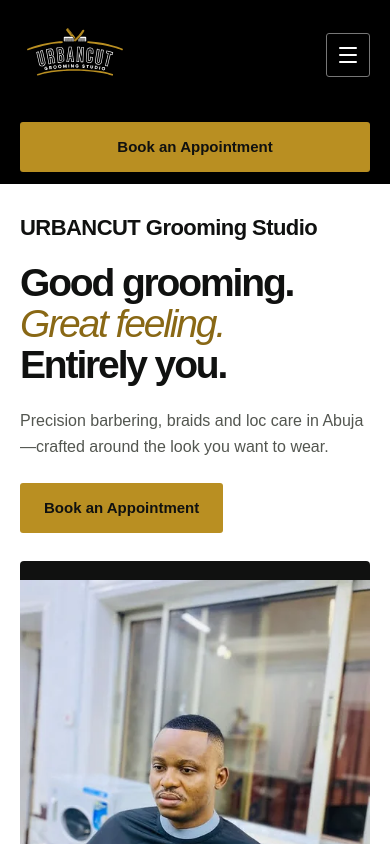
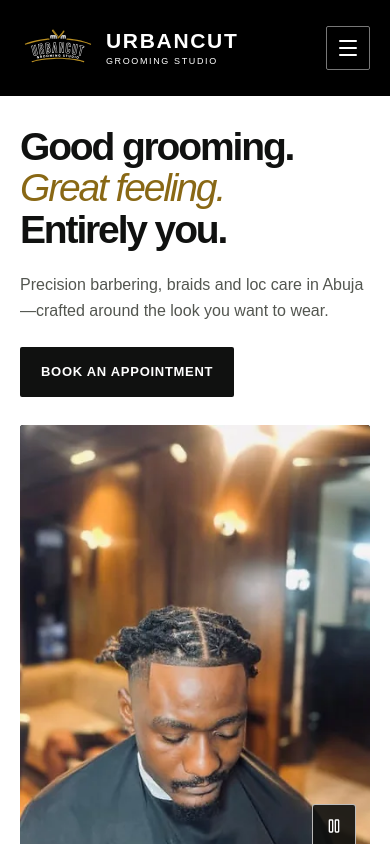
Before and after one commit to okemirigospel-beep/urbancutgroomingstudio, a Next.js app: page / in a window 390 px wide. Shown: the top 844 px of the page. Built offline with nearby package versions, Linux system fonts and the light colour scheme.

Commit message:
Refine responsive brand header and full-frame photo hero

```diff
--- a/src/app/globals.css
+++ b/src/app/globals.css
@@ -1701,7 +1701,7 @@ textarea {
   }
 }
 
-/* September 2026 header/hero: supplied annotated reference lock. */
+/* Responsive header and photo hero, locked to the latest supplied re-edit. */
 .masthead-wrap {
   background: #000;
   color: #fff;
@@ -1710,54 +1710,78 @@ textarea {
   display: flex;
   align-items: center;
   justify-content: space-between;
-  gap: 28px;
-  position: relative;
-  min-height: 144px;
+  gap: 24px;
+  flex-wrap: wrap;
+  padding-block: 8px;
 }
 .masthead-logo {
+  display: flex;
+  align-items: center;
+  gap: 14px;
   flex-shrink: 0;
+}
+.masthead-logo img {
+  width: 104px;
+  height: 104px;
   display: block;
-  background: #000;
-}
-.masthead-logo img {
-  width: 144px;
-  height: 144px;
-  display: block;
+}
+.brand-wordmark {
+  display: flex;
+  flex-direction: column;
+  gap: 6px;
+  font-family: Arial, Helvetica, sans-serif;
+  line-height: 1;
+  white-space: nowrap;
+}
+.brand-wordmark strong {
+  font-size: 25px;
+  letter-spacing: 0.1em;
+  font-weight: 800;
+}
+.brand-wordmark > span {
+  font-size: 10px;
+  letter-spacing: 0.24em;
+  font-weight: 500;
 }
 .masthead-links {
   display: flex;
-  gap: 28px;
+  align-items: center;
+  gap: 22px;
   margin-left: auto;
 }
-.masthead-links a {
-  display: flex;
-  align-items: center;
+.masthead-links a,
+.masthead-booking {
+  font-size: 14px;
+  font-weight: 500;
+  line-height: 1.4;
   min-height: 44px;
-  font-size: 14px;
+  display: flex;
+  align-items: center;
 }
 .masthead-links a:hover,
-.masthead-mobile a:hover {
+.masthead-mobile > a:not(.menu-booking):hover {
   color: #dfbc58;
 }
 .booking-button {
   display: inline-flex;
   align-items: center;
   justify-content: center;
-  min-height: 52px;
-  padding: 15px 24px;
-  border-radius: 3px;
-  background: #b98f22;
+  border-radius: 2px;
+  line-height: 1.4;
+  text-align: center;
+}
+.masthead-booking {
+  background: #fff;
   color: #101110;
-  font-size: 15px;
-  font-weight: 700;
-  line-height: 1.35;
-  text-align: center;
-}
-.booking-button:hover {
-  background: #d5ad44;
-}
-.masthead-booking {
-  margin-left: 20px;
+  padding: 10px 16px;
+}
+.masthead-booking:hover,
+.menu-booking:hover {
+  background: #e9e9e4;
+}
+.masthead-booking:active,
+.menu-booking:active {
+  background: #d4d4ce;
 }
 .masthead-toggle {
   display: none;
@@ -1765,11 +1789,12 @@ textarea {
   width: 44px;
   height: 44px;
   border: 1px solid #777;
-  border-radius: 3px;
+  border-radius: 2px;
   background: transparent;
-  color: white;
+  color: #fff;
   align-items: center;
   justify-content: center;
+  margin-left: auto;
 }
 .masthead-mobile {
   display: none;
@@ -1779,17 +1804,7 @@ textarea {
   grid-template-columns: minmax(0, 1fr) minmax(0, 1fr);
   align-items: center;
   gap: 48px;
-  padding-block: 40px;
-}
-.grooming-copy {
-  padding-block: 20px;
-}
-.grooming-brand {
-  font-size: clamp(20px, 2vw, 27px);
-  font-weight: 700;
-  letter-spacing: -0.025em;
-  line-height: 1.25;
-  margin-bottom: 27px;
+  padding-block: 36px;
 }
 .grooming-copy h1 {
   font-size: clamp(42px, 4.4vw, 64px);
@@ -1804,75 +1819,80 @@ textarea {
   max-width: 410px;
   font-size: 18px;
   line-height: 1.65;
-  margin-block: 25px 28px;
+  margin-block: 28px;
+}
+.hero-booking {
+  background: #101110;
+  color: #fff;
+  padding: 14px 21px;
+  min-height: 50px;
+  font-size: 13px;
+  font-weight: 700;
+  letter-spacing: 0.055em;
+}
+.hero-booking:hover {
+  background: #33352f;
+}
+.hero-booking:active {
+  background: #000;
+  transform: translateY(1px);
 }
 .grooming-slideshow {
+  position: relative;
+  min-width: 0;
+  border-radius: 3px;
+  overflow: hidden;
   background: #101110;
-  min-width: 0;
-  border-radius: 4px;
-  overflow: hidden;
 }
 .grooming-frames {
-  height: 490px;
+  aspect-ratio: 1;
   position: relative;
+  isolation: isolate;
 }
 .grooming-frame {
   position: absolute;
   inset: 0;
-  display: flex;
-  align-items: center;
-  justify-content: center;
   opacity: 0;
-  visibility: hidden;
-  transition:
-    opacity 0.65s ease,
-    visibility 0.65s;
+  transition: opacity 0.45s ease;
 }
 .grooming-frame.is-active {
   opacity: 1;
-  visibility: visible;
+  z-index: 1;
 }
 .grooming-frame img {
   width: 100%;
   height: 100%;
-  object-fit: contain;
+  object-fit: cover;
+  display: block;
 }
 .photo-unavailable {
-  color: white;
+  color: #fff;
   padding: 32px;
 }
-.slideshow-controls {
-  display: flex;
-  justify-content: space-between;
-  align-items: center;
-  gap: 8px;
-  padding: 8px 14px;
-  border-top: 1px solid #383934;
-}
-.slideshow-controls button {
-  min-height: 44px;
-  min-width: 60px;
-  padding: 10px 12px;
+.slideshow-play {
+  position: absolute;
+  right: 14px;
+  bottom: 14px;
+  z-index: 2;
+  width: 44px;
+  height: 44px;
+  display: flex;
+  align-items: center;
+  justify-content: center;
+  background: #101110e8;
+  border: 1px solid #ffffffb3;
+  color: #fff;
   border-radius: 3px;
-  background: transparent;
-  color: #fff;
-  font-size: 13px;
-}
-.slideshow-controls button:hover:not(:disabled) {
-  background: #30322e;
-}
-.slideshow-controls button:focus-visible {
-  outline-offset: -3px;
-}
-.slideshow-controls button:disabled {
+}
+.slideshow-play:hover:not(:disabled) {
+  background: #000;
+}
+.slideshow-play:focus-visible {
+  outline-offset: -5px;
+}
+.slideshow-play:disabled {
   opacity: 1;
-  color: #c4c5c0;
-}
-.slideshow-play {
-  display: flex;
-  gap: 8px;
-  align-items: center;
-  justify-content: center;
+  cursor: default;
 }
 .studio-band {
   background: #101110;
@@ -1900,85 +1920,62 @@ textarea {
   background: #b98f22;
   flex-shrink: 0;
 }
-@media (min-width: 1600px) {
-  .grooming-frames {
-    height: 530px;
-  }
-}
-@media (max-width: 1100px) {
-  .masthead-links {
-    gap: 18px;
-  }
-  .masthead {
-    gap: 18px;
-  }
+@media (max-width: 1179px) {
+  .masthead-links,
   .masthead-booking {
-    margin-left: 0;
+    display: none;
+  }
+  .masthead-toggle {
+    display: flex;
+  }
+  .masthead-mobile {
+    display: flex;
+    flex-direction: column;
+    flex-basis: 100%;
+    padding: 4px 0 18px;
+    border-top: 1px solid #383934;
+  }
+  .masthead-mobile > a {
+    padding: 13px 0;
+    min-height: 48px;
+    font-size: 15px;
+    border-bottom: 1px solid #383934;
+  }
+  .masthead-mobile .menu-booking {
+    align-self: flex-start;
+    margin-top: 16px;
+    padding: 11px 16px;
+    min-height: 44px;
+    background: #fff;
+    color: #101110;
+    border: 0;
+    border-radius: 2px;
+    font-size: 14px;
   }
   .grooming-hero {
     gap: 32px;
   }
-  .grooming-frames {
-    height: 460px;
-  }
-}
-@media (max-width: 1000px) {
-  .masthead-links {
-    display: none;
-  }
-  .masthead-booking {
-    margin-left: auto;
-  }
-  .masthead-toggle {
-    display: flex;
-  }
-  .masthead-mobile {
-    position: absolute;
-    display: flex;
-    flex-direction: column;
-    top: 100%;
-    left: 0;
-    right: 0;
-    padding: 14px 24px;
-    background: #101110;
-    color: white;
-    z-index: 20;
-    border-top: 1px solid #444;
-    box-shadow: 0 14px 24px #0003;
-  }
-  .masthead-mobile a {
-    padding: 14px 0;
-    min-height: 48px;
-    border-bottom: 1px solid #383934;
-  }
+  .grooming-description {
+    font-size: 17px;
+  }
+}
+@media (max-width: 900px) {
   .grooming-hero {
     grid-template-columns: 1fr;
     gap: 30px;
     padding-block: 32px;
   }
-  .grooming-copy {
-    padding: 0;
+  .grooming-copy,
+  .grooming-slideshow {
     max-width: 620px;
     width: 100%;
     margin-inline: auto;
   }
   .grooming-copy h1 {
-    font-size: clamp(42px, 7vw, 62px);
-  }
-  .grooming-brand {
-    font-size: 25px;
-    margin-bottom: 22px;
+    font-size: clamp(42px, 7vw, 60px);
   }
   .grooming-description {
     max-width: 500px;
-  }
-  .grooming-slideshow {
-    width: 100%;
-    max-width: 620px;
-    margin-inline: auto;
-  }
-  .grooming-frames {
-    height: 540px;
   }
   .studio-band-inner {
     grid-template-columns: 1fr 1.5fr;
@@ -1990,52 +1987,37 @@ textarea {
 }
 @media (max-width: 600px) {
   .masthead {
-    min-height: 110px;
-    gap: 12px;
-    flex-wrap: wrap;
-    padding-bottom: 12px;
+    gap: 10px;
+    padding-block: 10px;
+  }
+  .masthead-logo {
+    gap: 10px;
   }
   .masthead-logo img {
-    width: 110px;
-    height: 110px;
-  }
-  .masthead-booking {
-    order: 3;
-    width: 100%;
-    margin: 0;
-    min-height: 48px;
-  }
-  .masthead-toggle {
-    margin-left: auto;
+    width: 76px;
+    height: 76px;
+  }
+  .brand-wordmark strong {
+    font-size: 21px;
+    letter-spacing: 0.08em;
+  }
+  .brand-wordmark > span {
+    font-size: 9px;
+    letter-spacing: 0.18em;
   }
   .grooming-hero {
     padding-block: 30px;
     gap: 28px;
   }
-  .grooming-brand {
-    font-size: 22px;
-    margin-bottom: 20px;
-  }
   .grooming-copy h1 {
-    font-size: clamp(39px, 10vw, 58px);
+    font-size: clamp(39px, 10vw, 56px);
   }
   .grooming-description {
     font-size: 16px;
     margin-block: 22px;
   }
-  .hero-booking {
-    min-height: 50px;
-  }
   .grooming-frames {
-    height: auto;
-    aspect-ratio: 1 / 1.23;
-  }
-  .slideshow-controls {
-    padding: 7px 5px;
-    gap: 0;
-  }
-  .slideshow-controls button {
-    padding-inline: 10px;
+    aspect-ratio: 4/5;
   }
   .studio-band-inner {
     display: flex;
@@ -2047,33 +2029,36 @@ textarea {
     font-size: 15px;
   }
 }
+@media (max-width: 360px) {
+  .masthead-logo img {
+    width: 62px;
+    height: 62px;
+  }
+  .brand-wordmark strong {
+    font-size: 18px;
+  }
+  .brand-wordmark > span {
+    font-size: 8px;
+    letter-spacing: 0.15em;
+  }
+  .masthead-logo {
+    gap: 8px;
+  }
+}
+@media (min-width: 901px) and (max-height: 850px) {
+  .grooming-hero {
+    padding-block: 24px;
+  }
+  .grooming-frames {
+    aspect-ratio: 1.16;
+  }
+}
 @media (prefers-reduced-motion: reduce) {
   .grooming-frame {
     transition: none;
   }
 }
-
-@media (min-width: 1001px) and (max-height: 850px) {
-  .masthead {
-    min-height: 128px;
-  }
-  .masthead-logo img {
-    width: 128px;
-    height: 128px;
-  }
-  .grooming-hero {
-    padding-block: 24px;
-  }
-  .grooming-copy {
-    padding-block: 0;
-  }
-  .grooming-brand {
-    margin-bottom: 22px;
-  }
-  .grooming-description {
-    margin-block: 20px;
-  }
-  .grooming-frames {
-    height: 400px;
-  }
-}
+.grooming-slideshow:focus-visible {
+  outline: 3px solid var(--gold);
+  outline-offset: 4px;
+}
--- a/src/app/page.tsx
+++ b/src/app/page.tsx
@@ -20,7 +20,6 @@ export default function Home() {
       <main id="main">
         <section className="grooming-hero shell" aria-labelledby="hero-title">
           <div className="grooming-copy">
-            <p className="grooming-brand">{hero.brand}</p>
             <h1 id="hero-title">
               {hero.headline[0]}
               <br />
@@ -30,7 +29,7 @@ export default function Home() {
             </h1>
             <p className="grooming-description">{hero.description}</p>
             <a className="booking-button hero-booking" href="#services">
-              {hero.action}
+              {hero.action.toUpperCase()}
             </a>
           </div>
           <HeroSlideshow />
--- a/src/components/Header.tsx
+++ b/src/components/Header.tsx
@@ -23,14 +23,22 @@ export default function Header() {
         }
       }}
     >
-      <a className="masthead-logo" href="#home" aria-label="URBANCUT home">
+      <a
+        className="masthead-logo"
+        href="#home"
+        aria-label="URBANCUT Grooming Studio home"
+      >
         <Image
           src="/media/urbancut-logo.svg"
-          width={144}
-          height={144}
-          alt="URBANCUT Grooming Studio"
+          width={104}
+          height={104}
+          alt=""
           priority
         />
+        <span className="brand-wordmark">
+          <strong>URBANCUT</strong>
+          <span>GROOMING STUDIO</span>
+        </span>
       </a>
       <nav className="masthead-links" aria-label="Main navigation">
         {links.map(([name, href]) => (
@@ -63,6 +71,13 @@ export default function Header() {
               {name}
             </a>
           ))}
+          <a
+            className="menu-booking"
+            href="#services"
+            onClick={() => setOpen(false)}
+          >
+            {hero.action}
+          </a>
         </nav>
       )}
     </header>
--- a/src/components/HeroSlideshow.tsx
+++ b/src/components/HeroSlideshow.tsx
@@ -12,6 +12,7 @@ export default function HeroSlideshow() {
   const [tabVisible, setTabVisible] = useState(true);
   const [hovered, setHovered] = useState(false);
   const [focused, setFocused] = useState(false);
+  const [loaded, setLoaded] = useState<number[]>([]);
   const [failed, setFailed] = useState<number[]>([]);
   const running =
     !paused && !reduced && visible && tabVisible && !hovered && !focused;
@@ -20,6 +21,15 @@ export default function HeroSlideshow() {
     const query = window.matchMedia("(prefers-reduced-motion: reduce)");
     const updateMotion = () => setReduced(query.matches);
     const updateTab = () => setTabVisible(!document.hidden);
+    // Cached images can finish before React attaches onLoad during hydration.
+    const cached = Array.from(
+      region.current?.querySelectorAll<HTMLImageElement>(
+        "img[data-photo-id]",
+      ) ?? [],
+    )
+      .filter((image) => image.complete && image.naturalWidth > 0)
+      .map((image) => Number(image.dataset.photoId));
+    setLoaded((ids) => Array.from(new Set([...ids, ...cached])));
     updateMotion();
     updateTab();
     query.addEventListener("change", updateMotion);
@@ -37,13 +47,17 @@ export default function HeroSlideshow() {
   }, []);
 
   useEffect(() => {
-    if (!running) return;
+    if (
+      !running ||
+      !loaded.includes(heroPhotos[(active + 1) % heroPhotos.length].id)
+    )
+      return;
     const timer = window.setTimeout(
       () => setActive((index) => (index + 1) % heroPhotos.length),
-      6000,
+      2800,
     );
     return () => window.clearTimeout(timer);
-  }, [running, active]);
+  }, [running, active, loaded]);
 
   const move = (step: number) =>
     setActive(
@@ -56,6 +70,8 @@ export default function HeroSlideshow() {
       role="region"
       aria-roledescription="carousel"
       aria-label="Grooming photographs"
+      tabIndex={0}
+      aria-description="Use the left and right arrow keys to browse photographs."
       onMouseEnter={() => setHovered(true)}
       onMouseLeave={() => setHovered(false)}
       onFocusCapture={() => setFocused(true)}
@@ -86,17 +102,28 @@ export default function HeroSlideshow() {
           >
             {failed.includes(photo.id) ? (
               <p className="photo-unavailable">
-                This photograph could not load. Choose Next to see another.
+                This photograph could not load.
               </p>
             ) : (
               <img
                 src={`/media/grooming/look-${photo.id}-720.webp`}
                 srcSet={`/media/grooming/look-${photo.id}-480.webp 480w, /media/grooming/look-${photo.id}-720.webp 720w`}
-                sizes="(max-width: 760px) calc(100vw - 40px), (max-width: 1000px) 620px, 560px"
+                sizes="(max-width: 760px) calc(100vw - 40px), (max-width: 900px) 620px, 576px"
+                style={{ objectPosition: photo.position }}
+                onLoad={() =>
+                  setLoaded((ids) =>
+                    ids.includes(photo.id) ? ids : [...ids, photo.id],
+                  )
+                }
                 width={photo.width}
                 height={photo.height}
                 alt={photo.alt}
-                loading={index === 0 ? "eager" : "lazy"}
+                data-photo-id={photo.id}
+                loading={
+                  index === 0 || index === (active + 1) % heroPhotos.length
+                    ? "eager"
+                    : "lazy"
+                }
                 fetchPriority={index === 0 ? "high" : "auto"}
                 decoding="async"
                 onError={() => setFailed((ids) => [...ids, photo.id])}
@@ -105,14 +132,6 @@ export default function HeroSlideshow() {
           </div>
         ))}
       </div>
-      <div className="slideshow-controls">
-        <button
-          type="button"
-          onClick={() => move(-1)}
-          aria-label="Previous photograph"
-        >
-          Previous
-        </button>
       <button
         type="button"
         className="slideshow-play"
@@ -131,16 +150,10 @@ export default function HeroSlideshow() {
         ) : (
           <Pause size={16} aria-hidden="true" />
         )}
-          <span>{reduced ? "Motion off" : paused ? "Play" : "Pause"}</span>
+        <span className="sr-only">
+          {reduced ? "Motion off" : paused ? "Play" : "Pause"}
+        </span>
       </button>
-        <button
-          type="button"
-          onClick={() => move(1)}
-          aria-label="Next photograph"
-        >
-          Next
-        </button>
-      </div>
     </div>
   );
 }
--- a/src/lib/hero.ts
+++ b/src/lib/hero.ts
@@ -9,36 +9,42 @@ export const hero = {
 export const heroPhotos = [
   {
     id: 1,
+    position: "50% 58%",
     width: 720,
     height: 882,
     alt: "Short textured haircut with a defined hairline and faded sides",
   },
   {
     id: 2,
+    position: "50% 52%",
     width: 720,
     height: 806,
     alt: "Close-cropped haircut with a clean line-up, viewed from the side",
   },
   {
     id: 3,
+    position: "50% 62%",
     width: 720,
     height: 748,
     alt: "Sectioned twists with a centre part and shaped hairline",
   },
   {
     id: 4,
+    position: "50% 50%",
     width: 720,
     height: 813,
     alt: "Locs arranged in clearly defined sections around a centre part",
   },
   {
     id: 5,
+    position: "50% 58%",
     width: 720,
     height: 747,
     alt: "Short haircut with a curved shaved part and a shaped beard",
   },
   {
     id: 6,
+    position: "50% 45%",
     width: 720,
     height: 825,
     alt: "Child with neatly patterned cornrow braids",
```
Also changed, not shown: 8 other files (tests, documents, lock files or other folders). Lines whose indentation alone changed are shown as unchanged.
